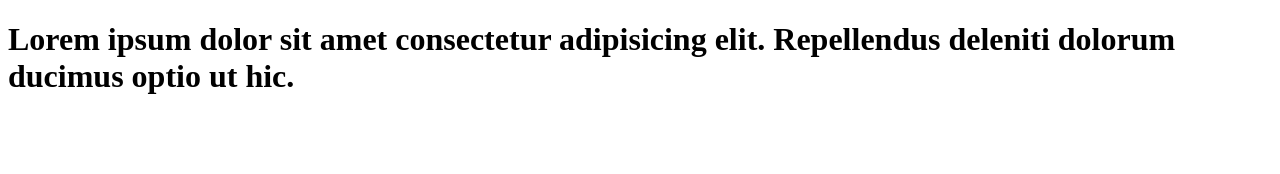
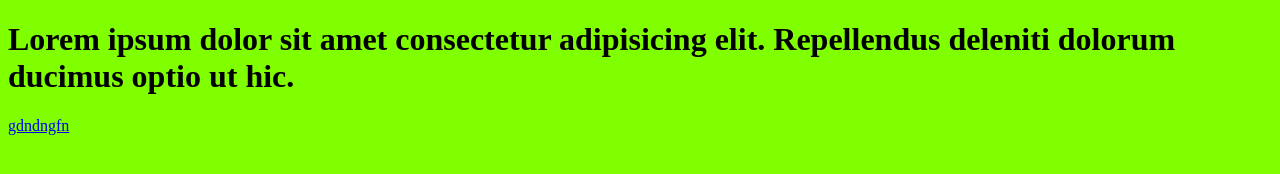
Before and after one commit to Ahmadjon-Anarkulov/new-project, a plain HTML site: page index.html in a window 1280 px wide. Drawn offline with Linux system fonts and the light colour scheme.

Commit message:
Ahmadlox

```diff
--- a/index.html
+++ b/index.html
@@ -4,10 +4,11 @@
     <meta charset="UTF-8">
     <meta name="viewport" content="width=device-width, initial-scale=1.0">
     <title>Document</title>
+    <link rel="stylesheet" href="style.css">
 </head>
 <body>
     <h1>Lorem ipsum dolor sit amet consectetur adipisicing elit. Repellendus deleniti dolorum ducimus optio ut hic.</h1>
-    <a href="https://google.co.uk/"></a>
+    <a href="https://google.co.uk/">gdndngfn</a>
 
 </body>
 </html>
```
